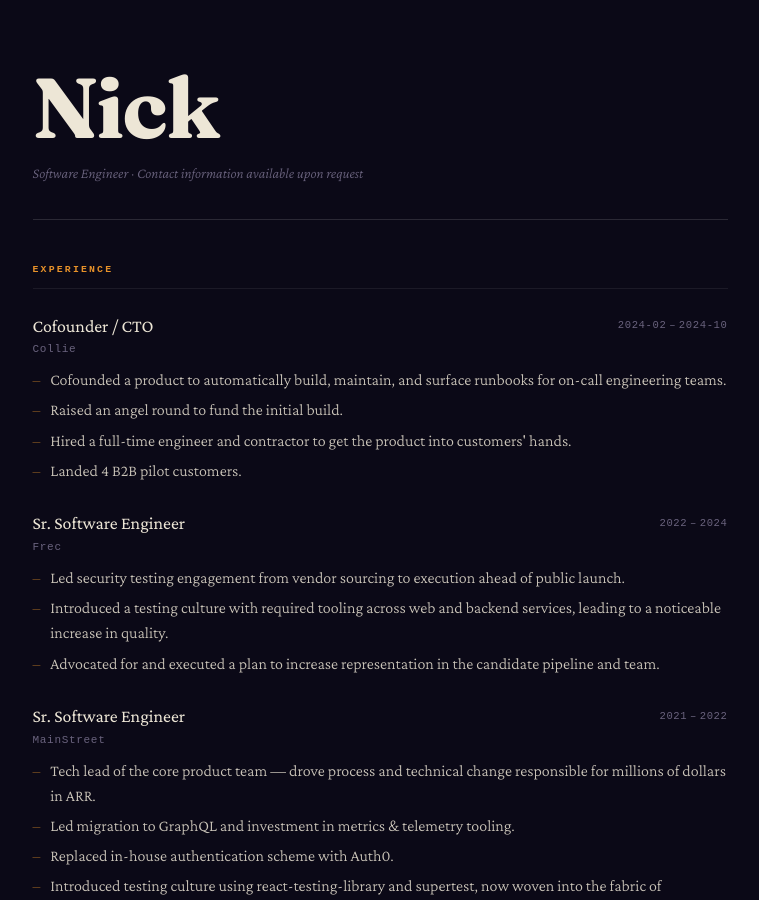
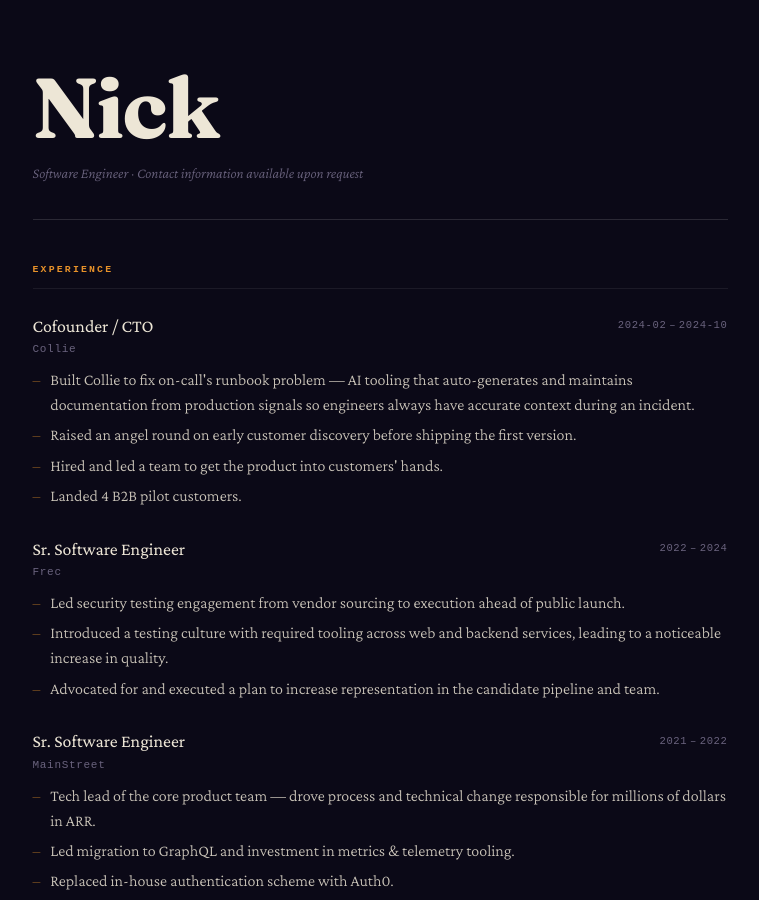
Before and after one commit to nicky-isaacs/nicky-isaacs.github.io, a Jekyll site: the page built from resume.md, in a window 1280 px wide and 900 px high. Shown: the whole window, without its empty margins (260-1019 px from the left). Built offline with Jekyll 4.4.1, drawn with Linux system fonts in a browser that asks for light colours; some web fonts are replaced.

Commit message:
Polish Collie resume section
Co-Authored-By: Claude Sonnet 4.6 <noreply@anthropic.com>

```diff
--- a/_data/resume.yml
+++ b/_data/resume.yml
@@ -4,9 +4,9 @@ experience:
     start: 2024-02
     end: 2024-10
     highlights:
-      - Cofounded a product to automatically build, maintain, and surface runbooks for on-call engineering teams.
-      - Raised an angel round to fund the initial build.
-      - Hired a full-time engineer and contractor to get the product into customers' hands.
+      - Built Collie to fix on-call's runbook problem — AI tooling that auto-generates and maintains documentation from production signals so engineers always have accurate context during an incident.
+      - Raised an angel round on early customer discovery before shipping the first version.
+      - Hired and led a team to get the product into customers' hands.
       - Landed 4 B2B pilot customers.
 
   - company: Frec
```
